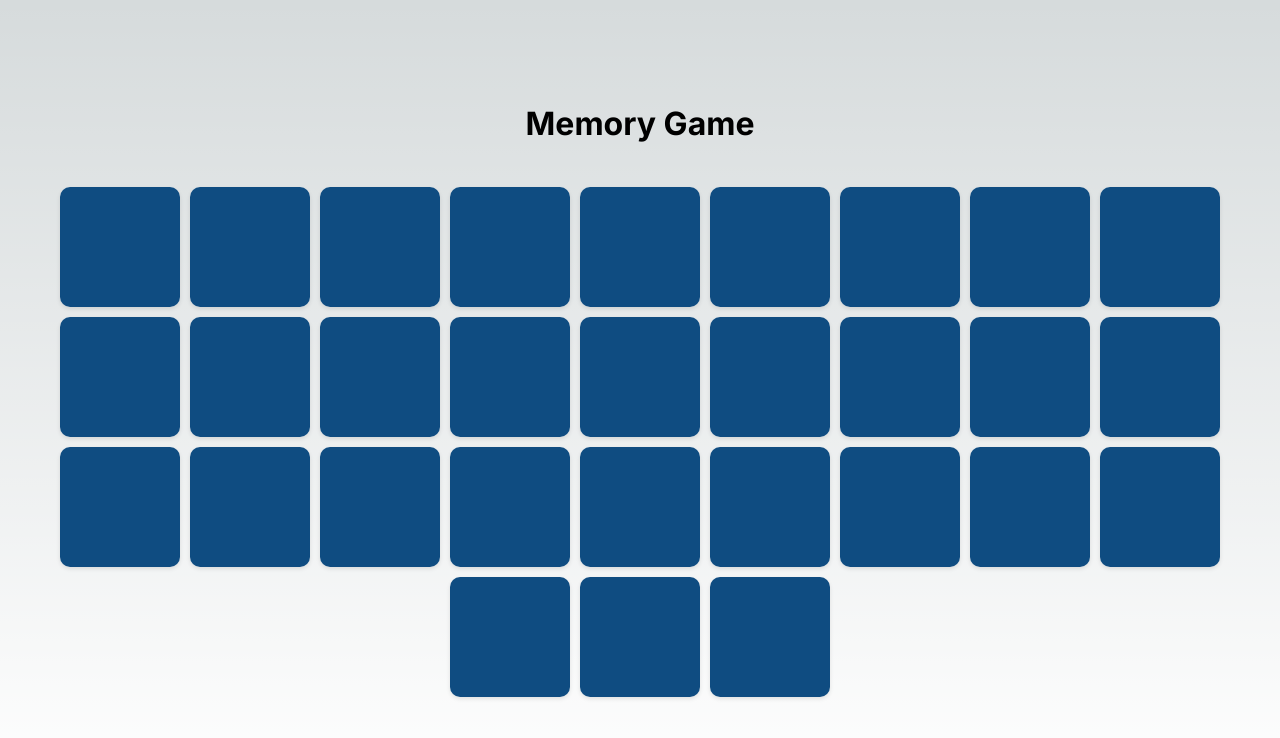
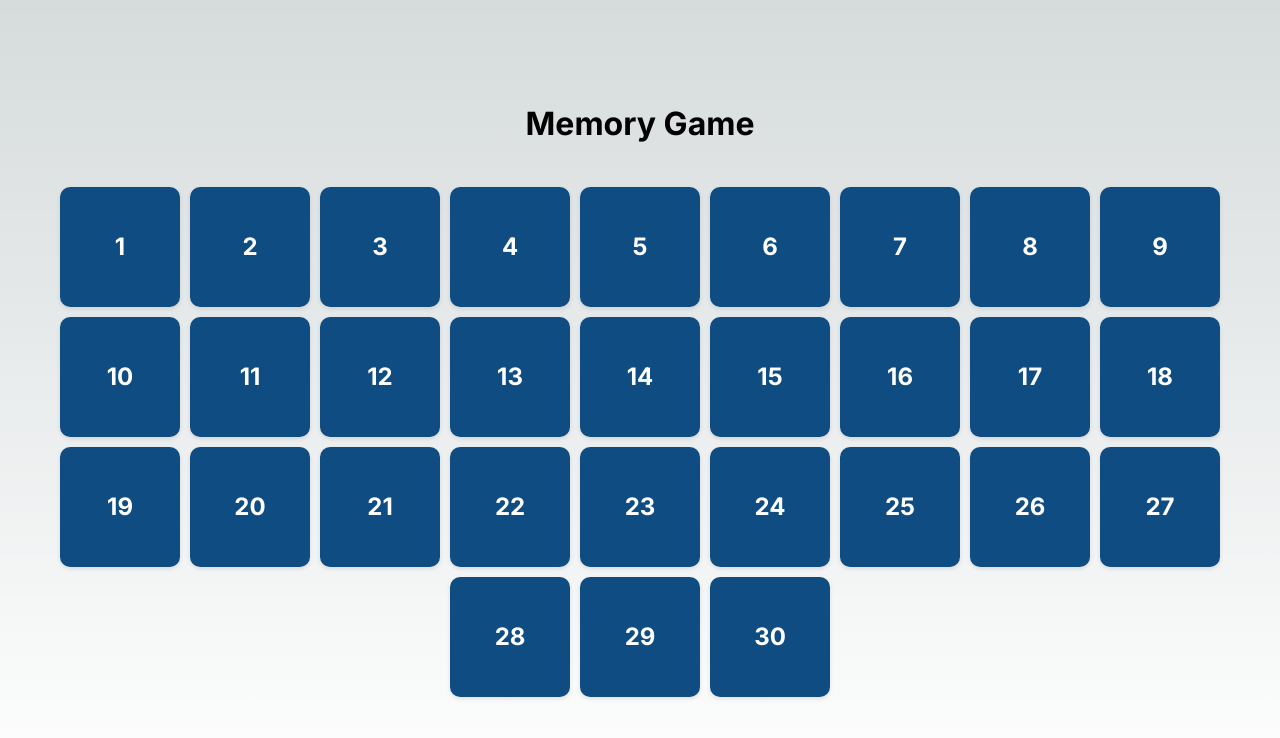
Before and after one commit to 0xB370/memo-test-game, a Next.js app: page /game in a window 1280 px wide. Shown: the top 738 px of the page. Built offline with nearby package versions, Linux system fonts and the light colour scheme.

Commit message:
Numbered Cards

```diff
--- a/app/game/page.tsx
+++ b/app/game/page.tsx
@@ -101,8 +101,6 @@ function Game() {
     }
   };
 
-
-
   const renderGrid = () => {
     const gridSize = 6;
     const rowSize = 5;
@@ -121,7 +119,7 @@ function Game() {
               className={cardClass}
               onClick={() => handleClick(index)}
             >
-              <div className="card-back"></div>
+              <div className="card-back">{isFlipped || isMatched ? '' : index + 1}</div>
               {isFlipped || isMatched ? (
                 <img src={image} alt={`Card ${index}`} className="card-front" />
               ) : (
--- a/app/globals.css
+++ b/app/globals.css
@@ -154,7 +154,13 @@ a {
 }
 
 .card-back {
+  display: flex;
+  justify-content: center;
+  align-items: center;
   background-color: #0f4c81;
+  font-size: 24px;
+  font-weight: bold;
+  color: #fff;
 }
 
 .card-front {
```
